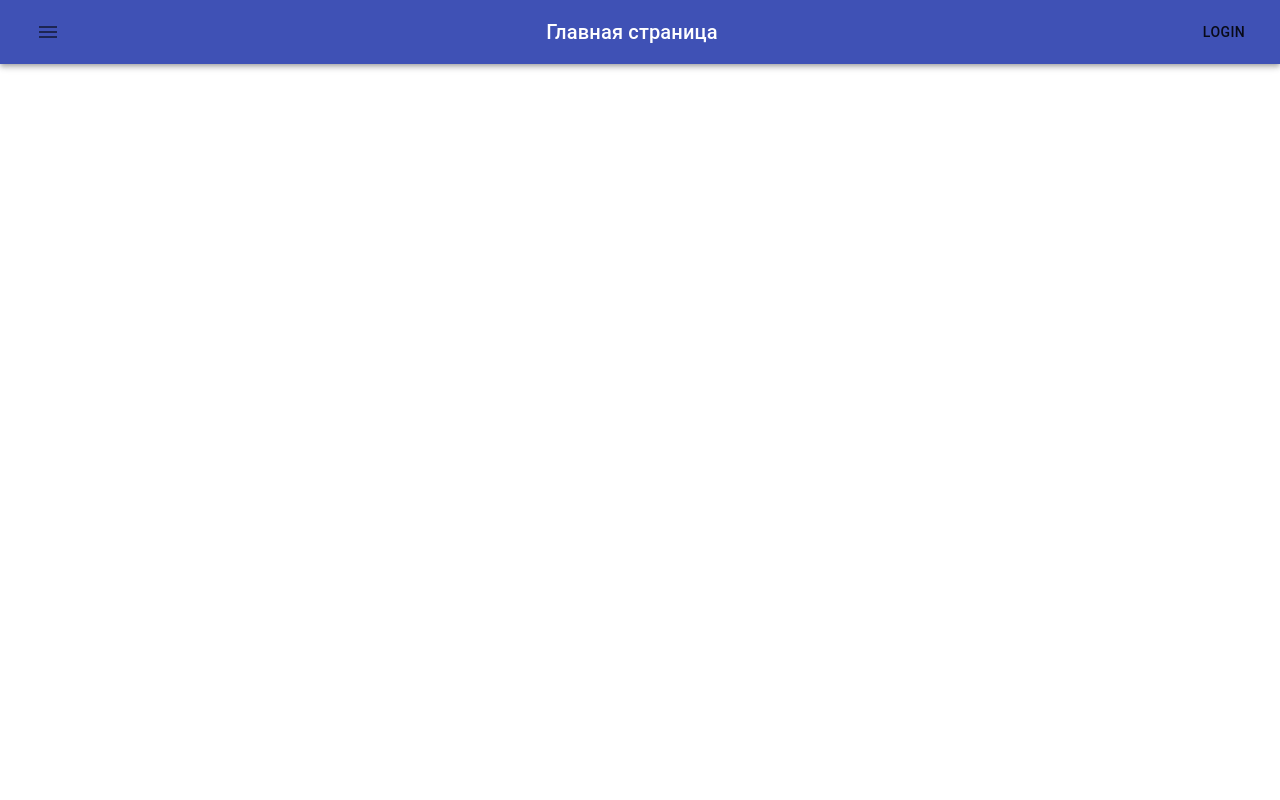
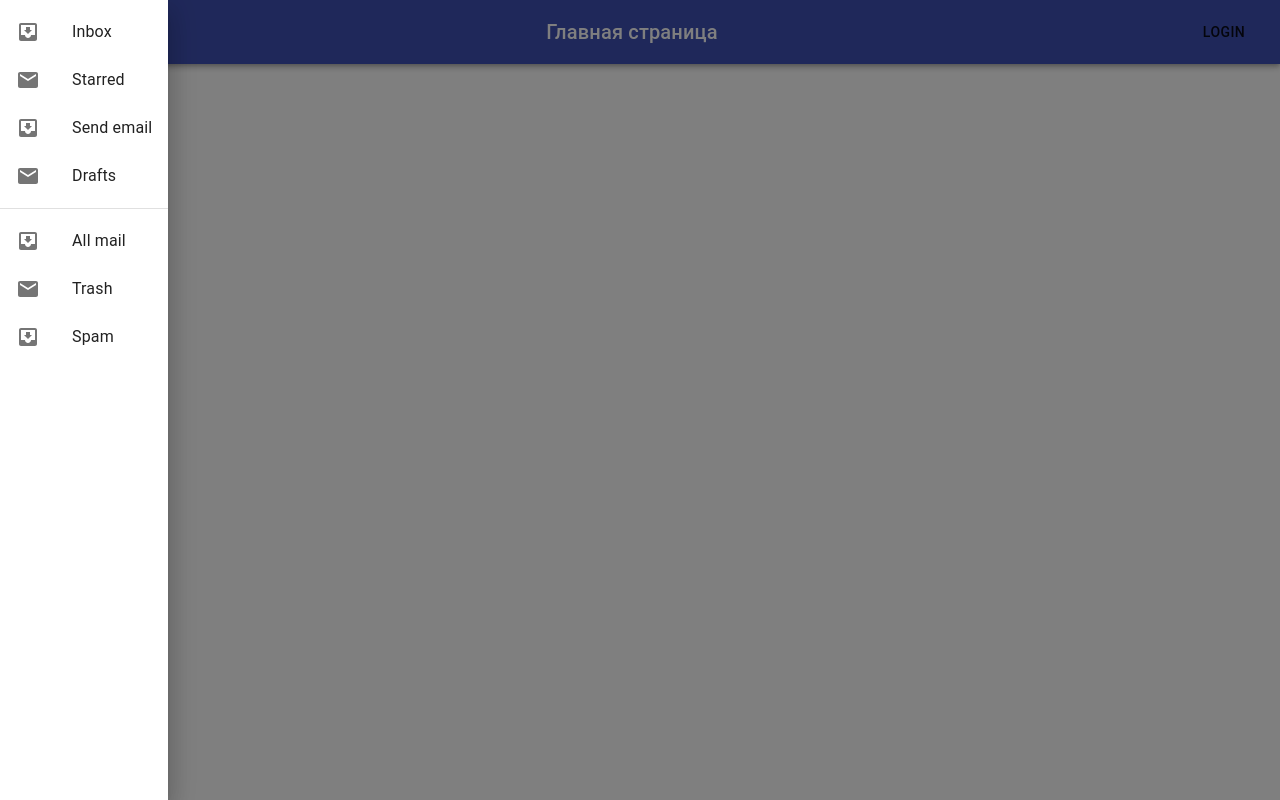
Before and after one commit to MiZe1502/BudgetManager, a React (Create React App) app in the folder client/: page / in a window 1280 px wide. Both pictures are taken after a click on the button 48 px from the left and 32 px from the top of the page. Built offline with nearby package versions, Linux system fonts and the light colour scheme; the HTML template or start-up script is replaced by a standard one.

Commit message:
added sidebar

```diff
--- a/client/src/components/App/App.js
+++ b/client/src/components/App/App.js
@@ -1,14 +1,20 @@
 import React from 'react';
 import './App.css';
 import Header from '../Header'
+import SideBar from '../SideBar'
+
+import { Provider } from 'react-redux'
+import store from '../../redux/store'
 
 function App() {
   return (
-    <div className="App">
-      <Header/>
-      <aside></aside>
-      <footer></footer>
-    </div>
+    <Provider store = { store }>
+      <div className="App">
+        <Header/>
+        <SideBar/>
+        <footer></footer>
+      </div>
+    </Provider>
   );
 
 }
--- a/client/src/components/Header/index.js
+++ b/client/src/components/Header/index.js
@@ -6,15 +6,20 @@ import MenuIcon from '@material-ui/icons/Menu'
 import Button from '@material-ui/core/Button'
 import Typography from '@material-ui/core/Typography'
 import './style.css'
+import { connect } from 'react-redux'
+import { updateSidebarState } from '../../redux/actions/sidebar'
+class Header extends React.Component {
 
-export default class Header extends React.Component {
+    handleSidebarButtonClick = () => {
+        this.props.updateSidebarState(true)
+    }
 
     render() {
         return (
             <div>
                 <AppBar position='static'>
                     <ToolBar className='header-toolbar'>
-                        <IconButton>
+                        <IconButton onClick={ this.handleSidebarButtonClick }>
                             <MenuIcon/>
                         </IconButton>
                         <Typography variant='h6'>
@@ -29,3 +34,11 @@ export default class Header extends React.Component {
         )
     }
 }
+
+const mapDispatchToProps = (dispatch) => {
+    return {
+        updateSidebarState: (open) => dispatch(updateSidebarState(open))
+    }
+}
+
+export default connect((state) => {}, mapDispatchToProps)(Header)
--- a/client/src/components/SideBar/index.js
+++ b/client/src/components/SideBar/index.js
@@ -1,31 +1,136 @@
-import React from 'react'
-import List from '@material-ui/core/List'
-import { ListItem, ListItemText, ListItemIcon } from '@material-ui/core';
-import Add from '@material-ui/icons/Add'
-export default class SideBar extends React.Component {
-
-    constructor(props) {
-        super(props)
-        this.state = {
-            open: false
-        }
-    }
-
-    render() {
-        return (
-            <div>
-                <List>
-                    <ListItem button>
-                        <ListItemIcon>
-                            <Add/>
-                        </ListItemIcon>
-                        <ListItemText primary="Test"/>
-                    </ListItem>
-                </List>
-            </div>
-
-        )
-    }
+// import React from 'react'
+// import List from '@material-ui/core/List'
+// import { ListItem, ListItemText, ListItemIcon } from '@material-ui/core';
+// import Drawer from '@material-ui/core/Drawer';
+// import Add from '@material-ui/icons/Add'
+ import { connect } from 'react-redux'
+ import { updateSidebarState } from '../../redux/actions/sidebar'
 
 
+// class SideBar extends React.Component {
+
+//     constructor(props) {
+//         super(props)
+//     }
+
+//     toggleSidebar = () => event => {
+//         console.log('here')
+
+//         if (event.type === 'keydown' && (event.key === 'Tab' || event.key === 'Shift')) {
+//             return;
+//         }
+
+//         updateSidebarState()
+//     }
+
+
+//     render() {
+//         console.log(this.props.open)
+
+//         return (
+//             <Drawer open={this.props.open} onClose={this.toggleSidebar}>
+//                 <div role="presentation"  onClick={this.toggleSidebar}>
+//                     <List>
+//                         <ListItem button>
+//                             <ListItemIcon>
+//                                 <Add/>
+//                             </ListItemIcon>
+//                             <ListItemText primary="Test"/>
+//                         </ListItem>
+//                     </List>
+//                 </div>
+//             </Drawer>
+//         )
+//     }
+// }
+
+// const mapStateToProps = state => {
+//     console.log(state)
+//     return {
+//         open: state.sidebar.open
+//     }
+// }
+
+// const mapDispatchToProps = (dispatch) => {
+//     return {
+//         updateSidebarState: () => dispatch(updateSidebarState())
+//     }
+// }
+
+// export default connect(mapStateToProps, mapDispatchToProps)(SideBar)
+
+
+
+import React from 'react';
+import { makeStyles } from '@material-ui/core/styles';
+import Drawer from '@material-ui/core/Drawer';
+import Button from '@material-ui/core/Button';
+import List from '@material-ui/core/List';
+import Divider from '@material-ui/core/Divider';
+import ListItem from '@material-ui/core/ListItem';
+import ListItemIcon from '@material-ui/core/ListItemIcon';
+import ListItemText from '@material-ui/core/ListItemText';
+import InboxIcon from '@material-ui/icons/MoveToInbox';
+import MailIcon from '@material-ui/icons/Mail';
+
+
+function SideBar(props) {
+
+  const toggleDrawer = (open) => event => {
+    if (event.type === 'keydown' && (event.key === 'Tab' || event.key === 'Shift')) {
+      return;
+    }
+    props.updateSidebarState(open)
+  };
+
+  const sideList = () => (
+    <div
+      role="presentation"
+      onClick={toggleDrawer(false)}
+      onKeyDown={toggleDrawer(false)}
+    >
+      <List>
+        {['Inbox', 'Starred', 'Send email', 'Drafts'].map((text, index) => (
+          <ListItem button key={text}>
+            <ListItemIcon>{index % 2 === 0 ? <InboxIcon /> : <MailIcon />}</ListItemIcon>
+            <ListItemText primary={text} />
+          </ListItem>
+        ))}
+      </List>
+      <Divider />
+      <List>
+        {['All mail', 'Trash', 'Spam'].map((text, index) => (
+          <ListItem button key={text}>
+            <ListItemIcon>{index % 2 === 0 ? <InboxIcon /> : <MailIcon />}</ListItemIcon>
+            <ListItemText primary={text} />
+          </ListItem>
+        ))}
+      </List>
+    </div>
+  );
+
+  console.log(props.open)
+
+  return (
+    <div>
+      <Drawer open={props.open} onClose={toggleDrawer(false)}>
+        {sideList()}
+      </Drawer>
+    </div>
+  );
 }
+
+const mapStateToProps = state => {
+    console.log(state)
+    return {
+        open: state.sidebar.open
+    }
+}
+
+const mapDispatchToProps = (dispatch) => {
+    return {
+        updateSidebarState: (open) => dispatch(updateSidebarState(open))
+    }
+}
+
+export default connect(mapStateToProps, mapDispatchToProps)(SideBar)
--- /dev/null
+++ b/client/src/redux/actionTypes.js
@@ -0,0 +1,3 @@
+export const UPDATE_SIDEBAR_STATE = 'UPDATE_SIDEBAR_STATE'
+export const CLOSE_SIDEBAR = 'CLOSE_SIDEBAR'
+export const OPEN_SIDEBAR = 'OPEN_SIDEBAR'
--- /dev/null
+++ b/client/src/redux/actions/sidebar.js
@@ -0,0 +1,8 @@
+import { UPDATE_SIDEBAR_STATE } from '../actionTypes'
+
+export function updateSidebarState(open) {
+    return {
+        type: UPDATE_SIDEBAR_STATE,
+        open
+    }
+}
--- a/client/src/redux/reducers/index.js
+++ b/client/src/redux/reducers/index.js
@@ -0,0 +1,6 @@
+import sidebar from './sidebar'
+import { combineReducers } from 'redux'
+
+export default combineReducers({
+    sidebar
+})
--- /dev/null
+++ b/client/src/redux/reducers/sidebar.js
@@ -0,0 +1,16 @@
+import { UPDATE_SIDEBAR_STATE, CLOSE_SIDEBAR, OPEN_SIDEBAR } from '../actionTypes'
+
+const initialState = {
+    open: false
+}
+
+export default function sidebarState(state=initialState, action) {
+    switch (action.type) {
+        case UPDATE_SIDEBAR_STATE:
+            return {
+                open: action.open
+            }
+        default:
+            return state
+    }
+}
--- a/client/src/redux/store.js
+++ b/client/src/redux/store.js
@@ -0,0 +1,6 @@
+import { createStore } from 'redux'
+import reducers from './reducers'
+
+const store = createStore(reducers)
+
+export default store
```
